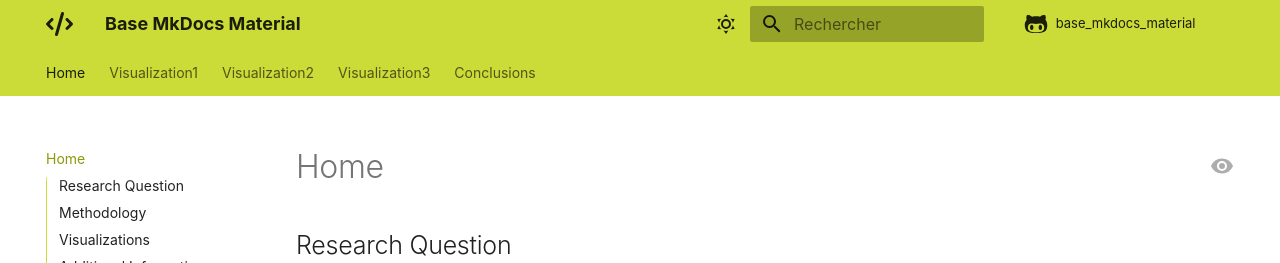
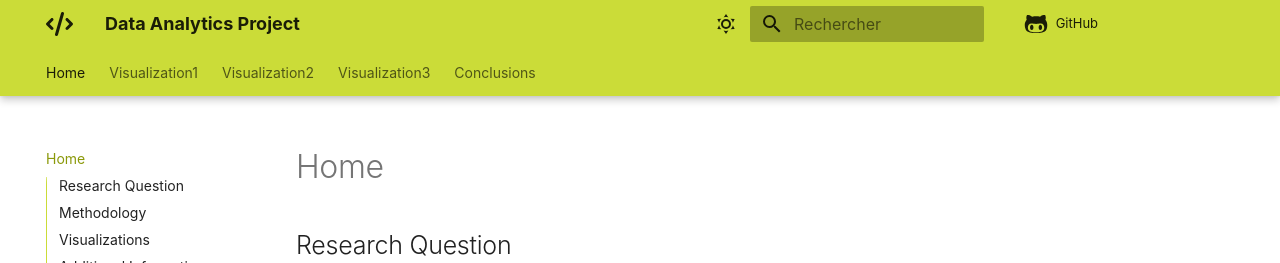
Before and after one commit to jfsql/DataAnalytics, an MkDocs documentation site: the page built from docs/index.md, in a window 1280 px wide. Shown: the top 263 px of the page. Built offline with MkDocs 1.6.1 and Material for MkDocs 9.7.7, drawn with Linux system fonts in a browser that asks for light colours; comment, search, counter and statistics services are not loaded.

Commit message:
Update mkdocs.yml

```diff
--- a/mkdocs.yml
+++ b/mkdocs.yml
@@ -1,20 +1,20 @@
 # Fichier de configuration du site à personnaliser
 ### Configuration minimale
-site_name: Base MkDocs Material # Nom du site <70 caractères, apparait dans l'onglet du navigateur
-site_url: https://ericecmorlaix.github.io/base_mkdocs_material/ # Adresse web principale de publication du site, à modifier au format https://votrePseudoGitHub.github.io/votreDepot/
+site_name: Data Analytics Project # Nom du site <70 caractères, apparait dans l'onglet du navigateur
+site_url: https://jfsql.github.io/DataAnalytics/ # Adresse web principale de publication du site, à modifier au format https://votrePseudoGitHub.github.io/votreDepot/
 
 ### Configuration du dépôt
 # Ajoute en haut à droite de chaque page du site, icône, nom et lien vers le dépot GitHub du projet.
-repo_url: https://github.com/ericECmorlaix/base_mkdocs_material
-repo_name: 'base_mkdocs_material' # Personnalise le nom générique "GitHub" donné par défaut au lien vers le dépot GitHub du projet.
-edit_uri: edit/main/docs/ # Complément au chemin pour aller depuis `repo_url:` jusqu'au répertoire `docs` ;
+repo_url: https://github.com/jfsql/DataAnalytics/
+# repo_name: 'base_mkdocs_material' # Personnalise le nom générique "GitHub" donné par défaut au lien vers le dépot GitHub du projet.
+# edit_uri: edit/main/docs/ # Complément au chemin pour aller depuis `repo_url:` jusqu'au répertoire `docs` ;
 # Ce qui permet avec MkDocs-Material d'ajouter un bouton (crayon) d'édition du code source.md d'une page du site depuis le navigateur
 # (edit => édition avec connexion | blob, tree => lecture anonyme)
 
 ### Configuration de métadonnées
 # Métadonnées de description <300 caratères, et d'auteur pour toutes les pages du site
-site_description: Exemple de site de base pour MkDocs avec le thème Material à personaliser
-site_author: "Eric MADEC"
+site_description:
+site_author:
 
 ### Configuration de la stucture de navigation
 # Dossier source, chemin relatif au fichier mkdocs.yml
@@ -58,11 +58,11 @@
     # Configuration du comportement de la navigation, cf : https://squidfunk.github.io/mkdocs-material/setup/setting-up-navigation/
     features:
         #- content.action.edit # pour éditer le code de la page en cliquant sur le crayon
-        - content.action.view # pour voir le code de la page en cliquant sur l'oeil
+        #- content.action.view # pour voir le code de la page en cliquant sur l'oeil
         - navigation.instant # active XHR https://fr.wikipedia.org/wiki/XMLHttpRequest
         - navigation.tabs # Menu de navigation horizontal sous l'en-tête sauf sur appareil mobile
         - navigation.expand
-        # - navigation.tabs.sticky # Menu de navigation horizontal collant
+        - navigation.tabs.sticky # Menu de navigation horizontal collant
         - navigation.top # bouton pour remonter tout en haut de la page
         - toc.integrate # Table Of Content, table des matières intégrée dans la barre verticale de navigation
         - header.autohide # masquage automatique de l'en tête du site lorsque l'on descend dans la page
```
